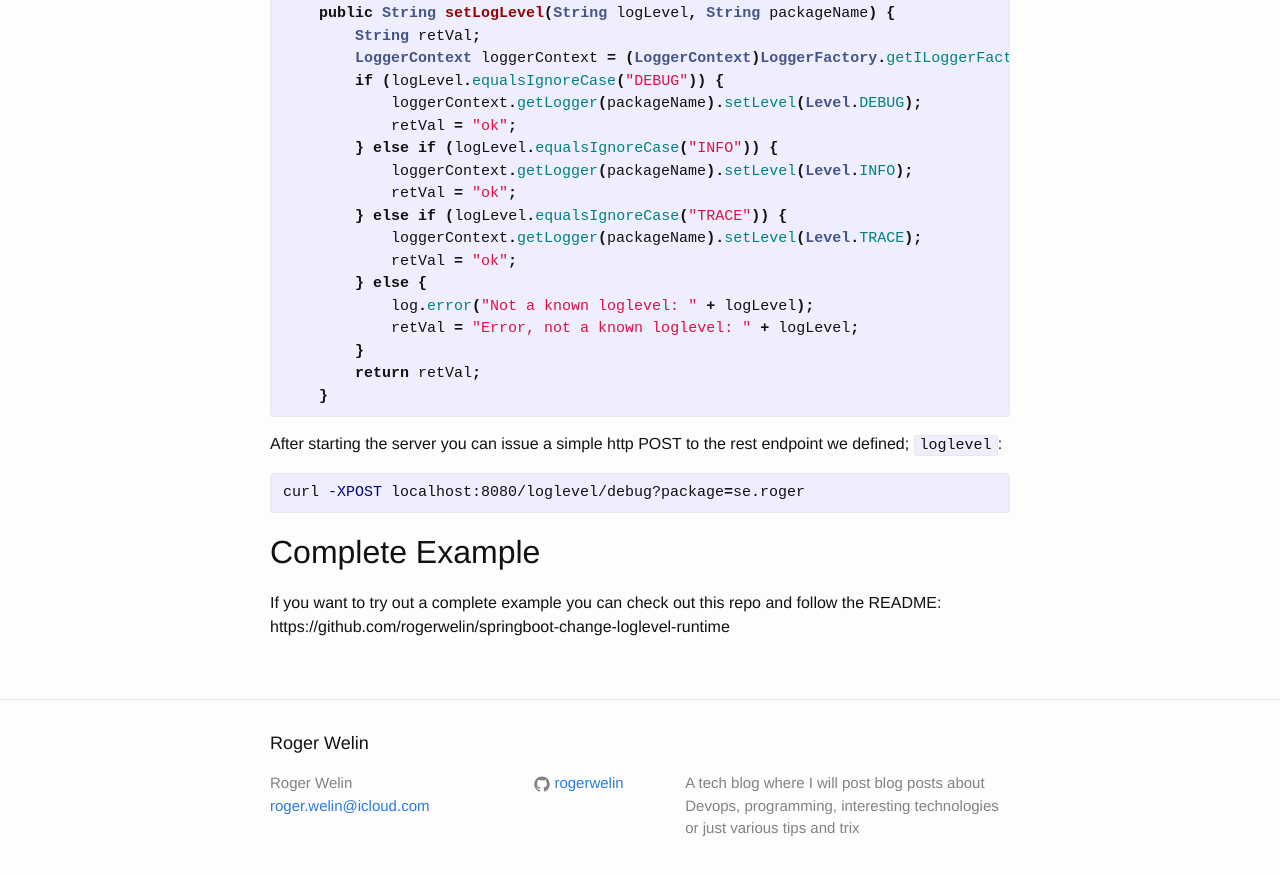
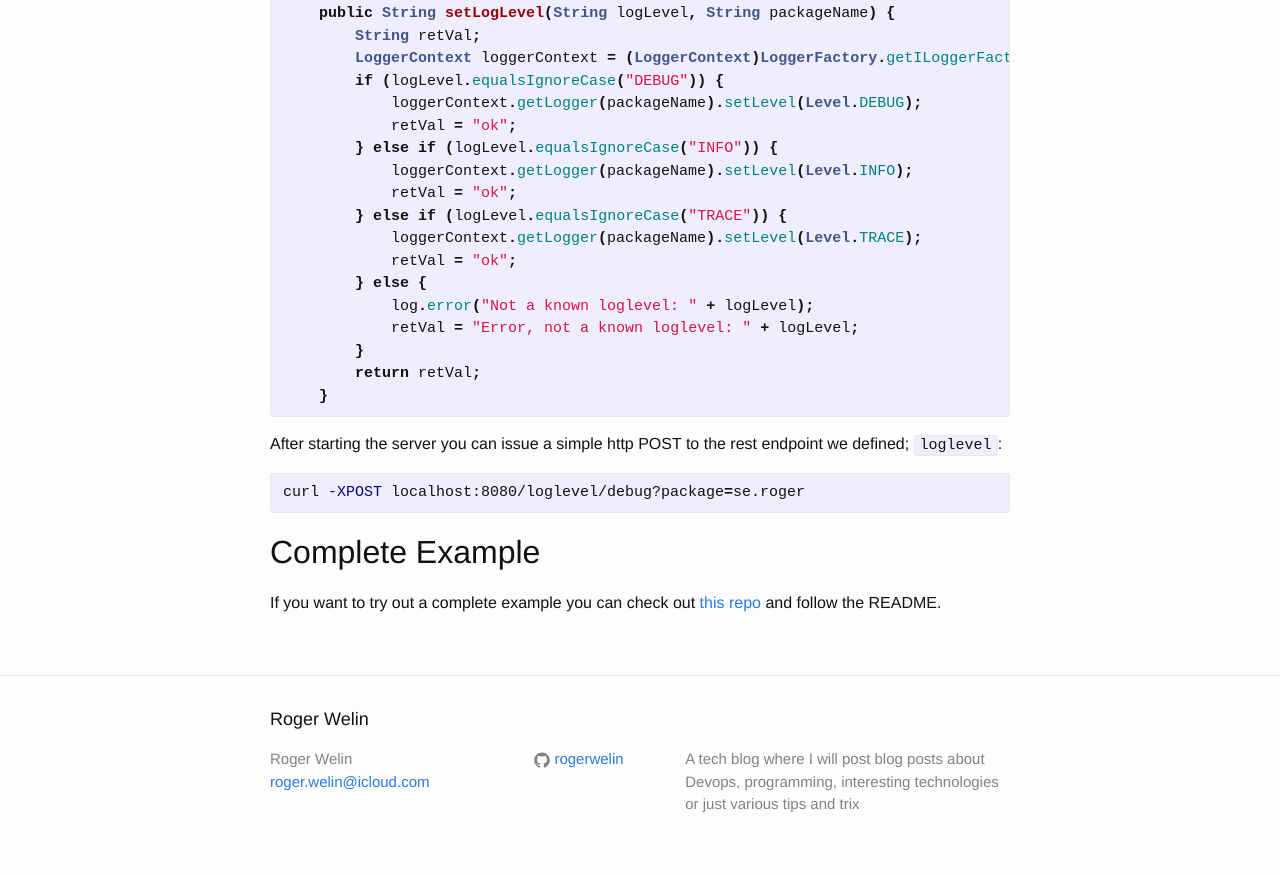
Before and after one commit to rogerwelin/rogerwelin.github.io, a Jekyll site: the page built from _posts/2017-03-11-change-loglevel-at-runtime-springboot.markdown, in a window 1280 px wide and 900 px high, scrolled down 830 px. Shown: the top 875 px of the window. Built offline with Jekyll 4.4.1, drawn with Linux system fonts in a browser that asks for light colours; comment, search, counter and statistics services are not loaded.

Commit message:
inline link

```diff
--- a/_posts/2017-03-11-change-loglevel-at-runtime-springboot.markdown
+++ b/_posts/2017-03-11-change-loglevel-at-runtime-springboot.markdown
@@ -48,4 +48,4 @@ curl -XPOST localhost:8080/loglevel/debug?package=se.roger
 {% endhighlight %}
 
 ## Complete Example
-If you want to try out a complete example you can check out this repo and follow the README: https://github.com/rogerwelin/springboot-change-loglevel-runtime
+If you want to try out a complete example you can check out [this repo](https://github.com/rogerwelin/springboot-change-loglevel-runtime) and follow the README.
```
